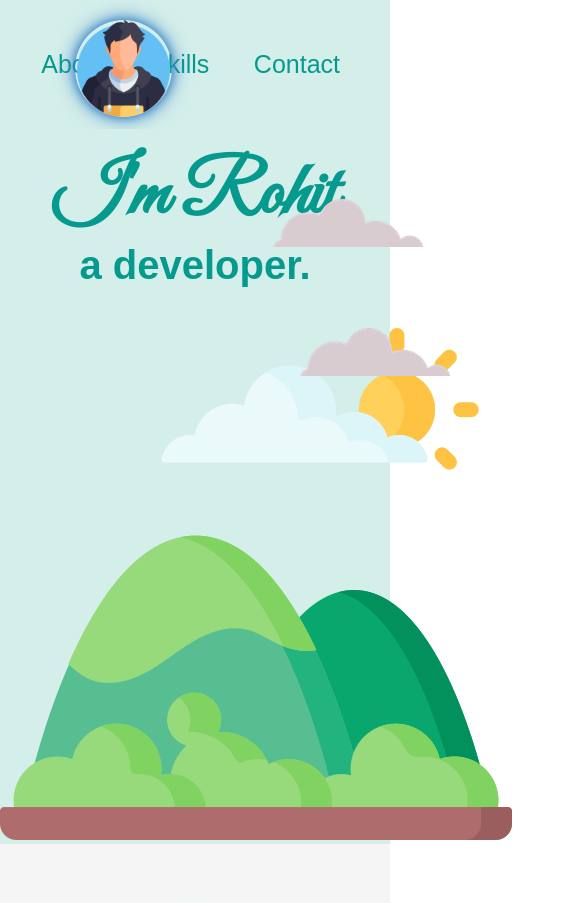
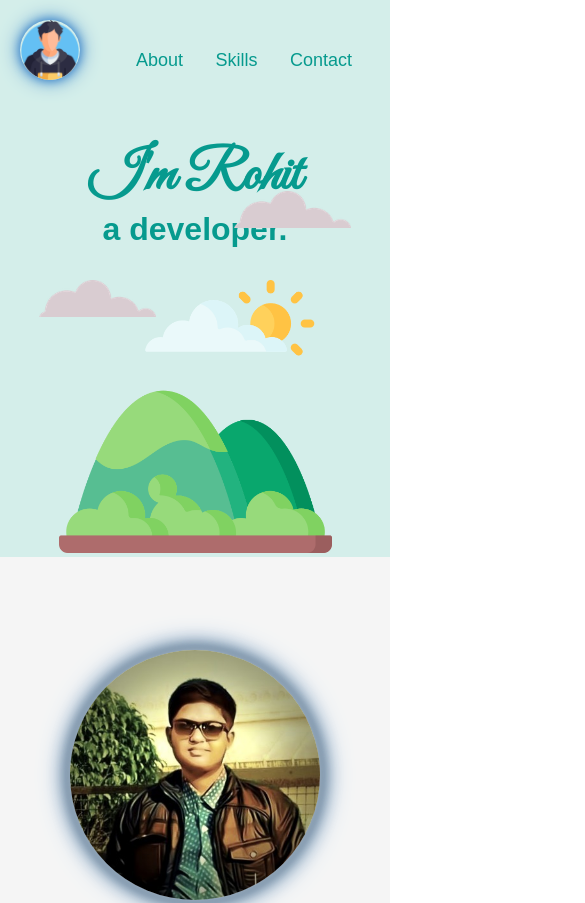
Before and after one commit to DeRoyace/Noobs-Portfolio-layout, a plain HTML site: page index.html in a window 390 px wide. Shown: the top 903 px of the page, 585 px wide, since content can reach past the window. Drawn offline with Linux system fonts and the light colour scheme; a web font is replaced by a local one.

Commit message:
making it responsive

```diff
--- a/style.css
+++ b/style.css
@@ -31,14 +31,32 @@ h1 {
 
 .cloud1 {
     position: absolute;
-    left: 70%;
+    right: 10%;
     top: 70px;
 }
 
 
 .cloud2 {
     position: absolute;
-    left: 300px;
+    left: 10%;
+}
+
+@media screen and (max-width: 600px) {
+    h1{
+        font-size: 3.5rem;
+    }
+    #top p{
+        font-size: 2rem;
+    }
+    .mount{
+        width: 70%;
+    }
+    .cloud1{
+        width: 30%;
+    }
+    .cloud2{
+        width: 30%;
+    }
 }
 
 #cnt1 {
@@ -87,6 +105,7 @@ h2 {
     padding-left: 10%;
     padding-right: 10%;
     background: #F3F1F5;
+    overflow-x:auto;
 }
 
 #cnt2 img {
@@ -110,6 +129,7 @@ hr {
     background-color: #63B4B8;
     padding-top: 30px;
     padding-bottom: 80px;
+    overflow-x: auto;
 }
 
 #cnt3 h2 {
@@ -212,3 +232,16 @@ a:hover {
     box-shadow: 0 0 10px #3a84ca, 0 0 20px #3a84ca;
 
 }
+
+@media screen and (max-width: 600px) {
+
+    .navbar img{
+        width: 60px;
+        left: 20px;
+    }
+    .navbar a{
+        font-size: 18px;
+        padding-right: 0.5rem;
+    }
+
+}
```
